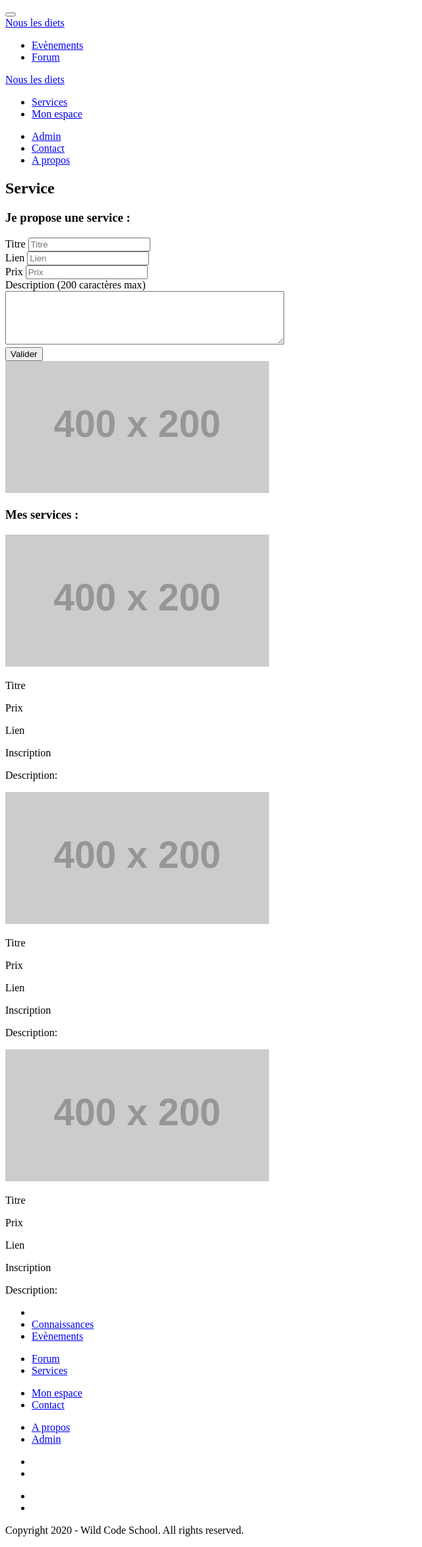
After one commit to WildCodeSchool/bordeaux-202009-php-project3-diets, a Symfony app: template templates/service/index.html.twig in a window 1280 px wide. The commit adds this page. Shown: the whole page at 66% size, without its empty margins (0-640 px from the left). Run offline with Twig, Linux system fonts and the light colour scheme; the template is opened without the code that fills it, so the values that code supplies are empty; grey boxes labelled with a size stand in for pictures from a placeholder-image service; some libraries are stand-ins or nearby versions.

Commit message:
create service page

```diff
--- a/assets/styles/app.scss
+++ b/assets/styles/app.scss
@@ -11,3 +11,5 @@
 @import "card";
 @import "carousel";
 @import "animation-carousel";
+
+@import "service";
--- a/templates/component/_nav.html.twig
+++ b/templates/component/_nav.html.twig
@@ -28,12 +28,12 @@
                     </li>
                 </ul>
                 <div class="logo-title">
-                    <a class="navbar-title" href="#">Nous les diets</a>
+                    <a class="navbar-title" href="{{ path('ressource_index') }}">Nous les diets</a>
                 </div>
 
                 <ul class="navbar-nav ml-auto nav-flex-icons">
                     <li class="nav-item">
-                        <a href="#!" class="nav-link">Services </a>
+                        <a href="{{ path('service_index') }}" class="nav-link">Services </a>
                     </li>
 
                     <li class="nav-item">
--- /dev/null
+++ b/templates/service/index.html.twig
@@ -0,0 +1,106 @@
+{% extends 'base.html.twig' %}
+
+{% block title %} Services {% endblock %}
+{% block body %}
+    <div>
+        <div class="d-flex justify-content-center">
+            <h2 class="service-page-title">Service</h2>
+        </div>
+        <div class="container-fluid">
+            <div class="service-title-space">
+                <h3 class="part-title">Je propose une service :</h3>
+            </div>
+            <div class="row first justify-content-start">
+                <div class="col-lg-2"></div>
+                <div class="col-lg-5">
+                    <div class="">
+                        <div>
+                            <form action="#">
+                                <label for="#">Titre</label>
+                                <input type="text" placeholder="Titre"><br>
+                                <label for="#">Lien</label>
+                                <input type="text" placeholder="Lien"><br>
+                                <label for="#">Prix</label>
+                                <input type="text" placeholder="Prix"><br>
+                                <label for="#">Description (200 caractères max)</label><br>
+                                <textarea name="#" id="#" cols="50" rows="5"></textarea>
+                            </form>
+                            <button class="green-picture">Valider</button>
+                        </div>
+                    </div>
+                </div>
+                <div class="col-lg-4">
+                    <div>
+                        <div class="service-picture">
+                            <img src="https://via.placeholder.com/400x200.jpg" alt="photo du service proposé">
+                        </div>
+                    </div>
+                </div>
+            </div>
+        </div>
+
+        <div class="service-title-space">
+            <h3 class="part-title">Mes services :</h3>
+        </div>
+        <div class="">
+            <div class="row second justify-content-start">
+                <div class="col-lg-2">
+
+                </div>
+                <div class="col-lg-4">
+                    <div class="img-container">
+                        <img src="https://via.placeholder.com/400x200.jpg" alt='événement organisé'>
+                    </div>
+                </div>
+                <div class="col-lg-5">
+                    <p>Titre</p>
+                    <p>Prix</p>
+                    <p>Lien</p>
+                    <p>Inscription</p>
+                    <p>Description:</p>
+                </div>
+                </div>
+            </div>
+
+        <div class="container-fluid">
+            <div class="row second justify-content-start">
+                <div class="col-lg-2">
+
+                </div>
+                <div class="col-lg-4">
+                    <div>
+                        <img src="https://via.placeholder.com/400x200.jpg" alt='événement organisé'>
+                    </div>
+                </div>
+                <div class="col-lg-5">
+                    <p>Titre</p>
+                    <p>Prix</p>
+                    <p>Lien</p>
+                    <p>Inscription</p>
+                    <p>Description:</p>
+                </div>
+            </div>
+        </div>
+        <div class="container-fluid">
+            <div class="row second justify-content-start">
+                <div class="col-lg-2">
+
+                </div>
+                <div class="col-lg-4">
+                    <div>
+                        <img src="https://via.placeholder.com/400x200.jpg" alt='événement organisé'>
+                    </div>
+                </div>
+                <div class="col-lg-5">
+                    <p>Titre</p>
+                    <p>Prix</p>
+                    <p>Lien</p>
+                    <p>Inscription</p>
+                    <p>Description:</p>
+                </div>
+            </div>
+        </div>
+    </div>
+
+
+{% endblock %}
```
Also changed, not shown: assets/styles/service.scss (added, +37 -0 lines), src/Controller/ServiceController.php (added, +23 -0 lines).
